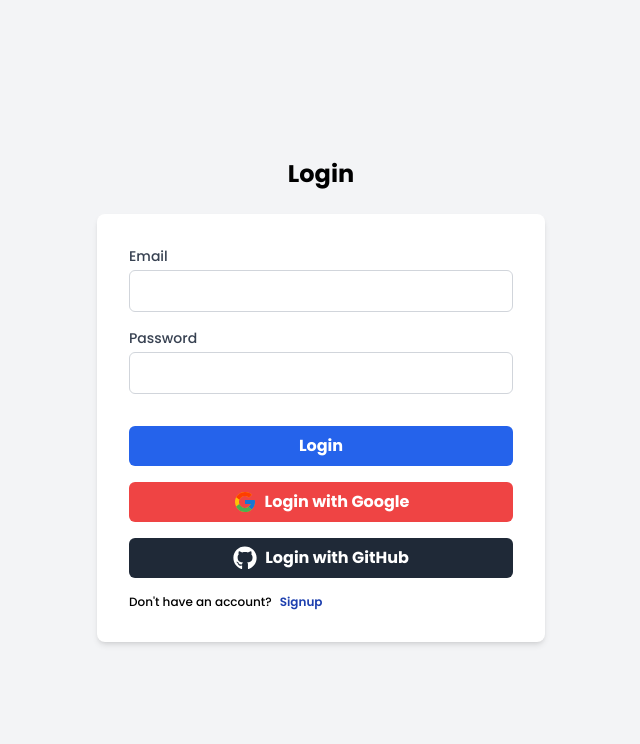
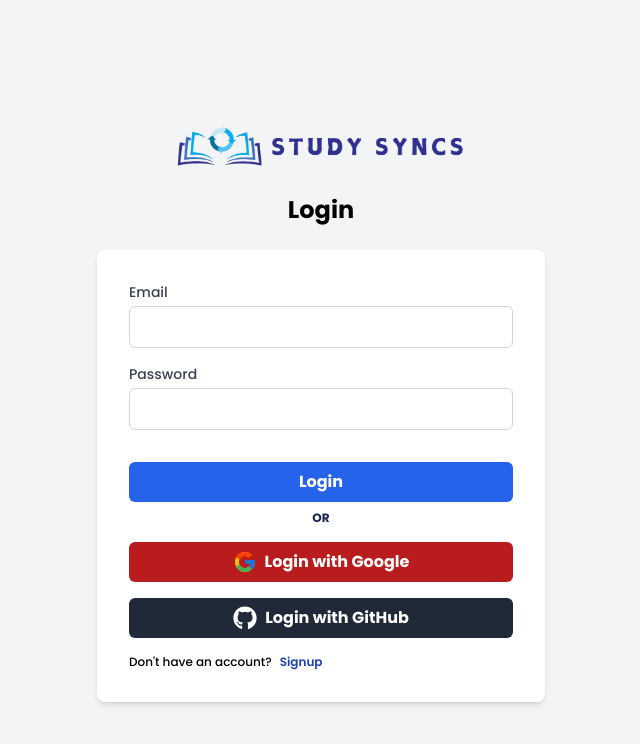
Before and after one commit to Vasudevshetty/studysyncs-v2, a React (Vite) app in the folder client/: page /login in a window 1280 px wide. Shown: the top 744 px of the page, without its empty margins (319-959 px from the left). Built offline with nearby package versions, Linux system fonts and the light colour scheme.

Commit message:
added the logo to the login and singup page and redirected the link to navigate to dashboard page

```diff
--- a/client/src/pages/Login.jsx
+++ b/client/src/pages/Login.jsx
@@ -39,7 +39,8 @@ const Login = () => {
   };
 
   return (
-    <div className="flex flex-col items-center justify-center min-h-screen bg-gray-100 p-4 sm:p-6 lg:p-8">
+    <div className="flex flex-col items-center justify-center min-h-screen bg-gray-100 p-4 sm:p-6 lg:p-8  ">
+      <img src="/logo.png" className="h-10 sm:h-24" />
       <ToastContainer />
       <h2 className="text-2xl font-bold mb-6 text-center">Login</h2>
 
@@ -81,6 +82,7 @@ const Login = () => {
           disabled={isDisabled}
         />
 
+        <Link to="/app/dashboard">
           <button
             type="submit"
             className={`w-full bg-blue-600 text-white font-bold py-2 rounded-md hover:bg-blue-700 transition duration-200 mt-4 ${
@@ -90,16 +92,16 @@ const Login = () => {
           >
             Login
           </button>
-
+        </Link>
+        <p className="text-center pt-2 text-xs font-bold text-blue-950">OR</p>
         <button
           type="button"
           onClick={handleGoogleLogin}
-          className="w-full bg-red-500 text-white font-bold py-2 rounded-md hover:bg-red-600 transition duration-200 mt-4 flex items-center justify-center"
+          className="w-full bg-red-700 text-white font-bold py-2 rounded-md hover:bg-red-600 transition duration-200 mt-4 flex items-center justify-center"
         >
           <FcGoogle className="mr-2" size={24} />
           Login with Google
         </button>
-
         <button
           type="button"
           onClick={handleGitHubLogin}
@@ -109,7 +111,7 @@ const Login = () => {
           Login with GitHub
         </button>
 
-        <p className="mt-4 text-xs font-medium">
+        <p className="mt-4 text-xs font-medium ">
           Don't have an account?
           <Link
             to="/Signup"
--- a/client/src/pages/Signup.jsx
+++ b/client/src/pages/Signup.jsx
@@ -3,7 +3,6 @@
 import { useForm } from "react-hook-form";
 import InputField from "@/components/Home/InputField";
 import { Link } from "react-router-dom";
-import { useState } from "react";
 
 const Signup = () => {
   const {
@@ -13,8 +12,6 @@ const Signup = () => {
     formState: { errors },
   } = useForm();
 
-  const [isDisabled, setIsDisabled] = useState(true);
-
   const onSubmit = (data) => {
     console.log(data);
     alert("Signup Successful");
@@ -23,7 +20,9 @@ const Signup = () => {
   const password = watch("password");
 
   return (
-    <div className="flex flex-col items-center justify-center min-h-screen bg-gray-100 p-4 sm:p-6 lg:p-8">
+    <div className="flex flex-col items-center justify-center min-h-screen bg-gray-100 p-4 sm:p-6 lg:p-8 ">
+      <img src="/logo.png" className="h-10 sm:h-24" />
+
       <h2 className="text-2xl font-bold mb-6 text-center">Signup</h2>
       <form
         onSubmit={handleSubmit(onSubmit)}
@@ -37,7 +36,6 @@ const Signup = () => {
           register={register}
           validation={{ required: "User ID is required" }}
           error={errors.userId}
-          disabled={isDisabled}
         />
 
         {/* Email */}
@@ -54,7 +52,6 @@ const Signup = () => {
             },
           }}
           error={errors.email}
-          disabled={isDisabled}
         />
 
         {/* Password */}
@@ -71,7 +68,6 @@ const Signup = () => {
             },
           }}
           error={errors.password}
-          disabled={isDisabled}
         />
 
         {/* Confirm Password */}
@@ -85,14 +81,12 @@ const Signup = () => {
             validate: (value) => value === password || "Passwords do not match",
           }}
           error={errors.confirmPassword}
-          disabled={isDisabled}
         />
 
         {/* Signup Button */}
-        <Link to="/app">
+        <Link to="/app/dashboard">
           <button
             type="submit"
-            disabled={isDisabled}
             className="w-full bg-blue-600 text-white font-bold py-2 rounded-md hover:bg-blue-700 transition duration-200 mt-4"
           >
             Signup
```
Lines whose indentation alone changed are shown as unchanged.
